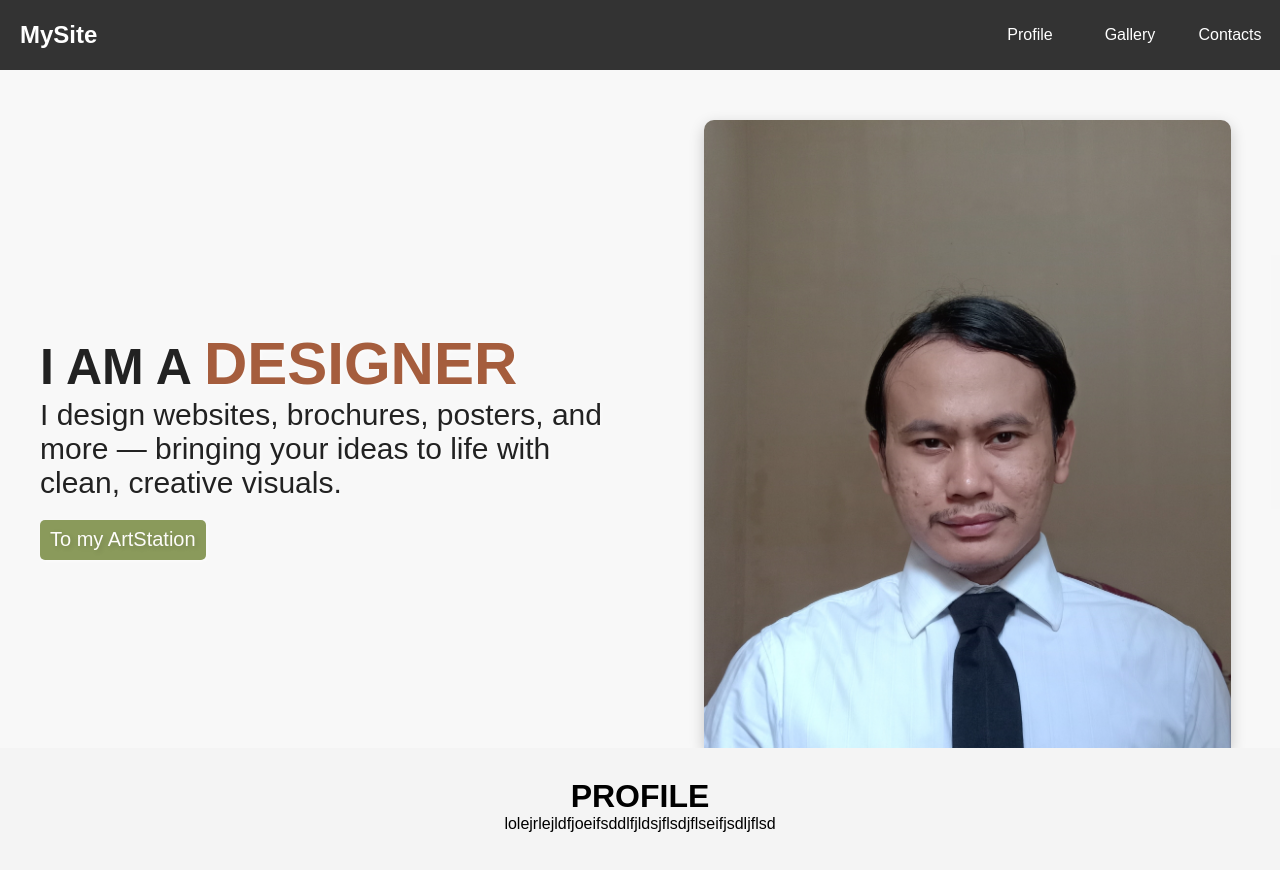
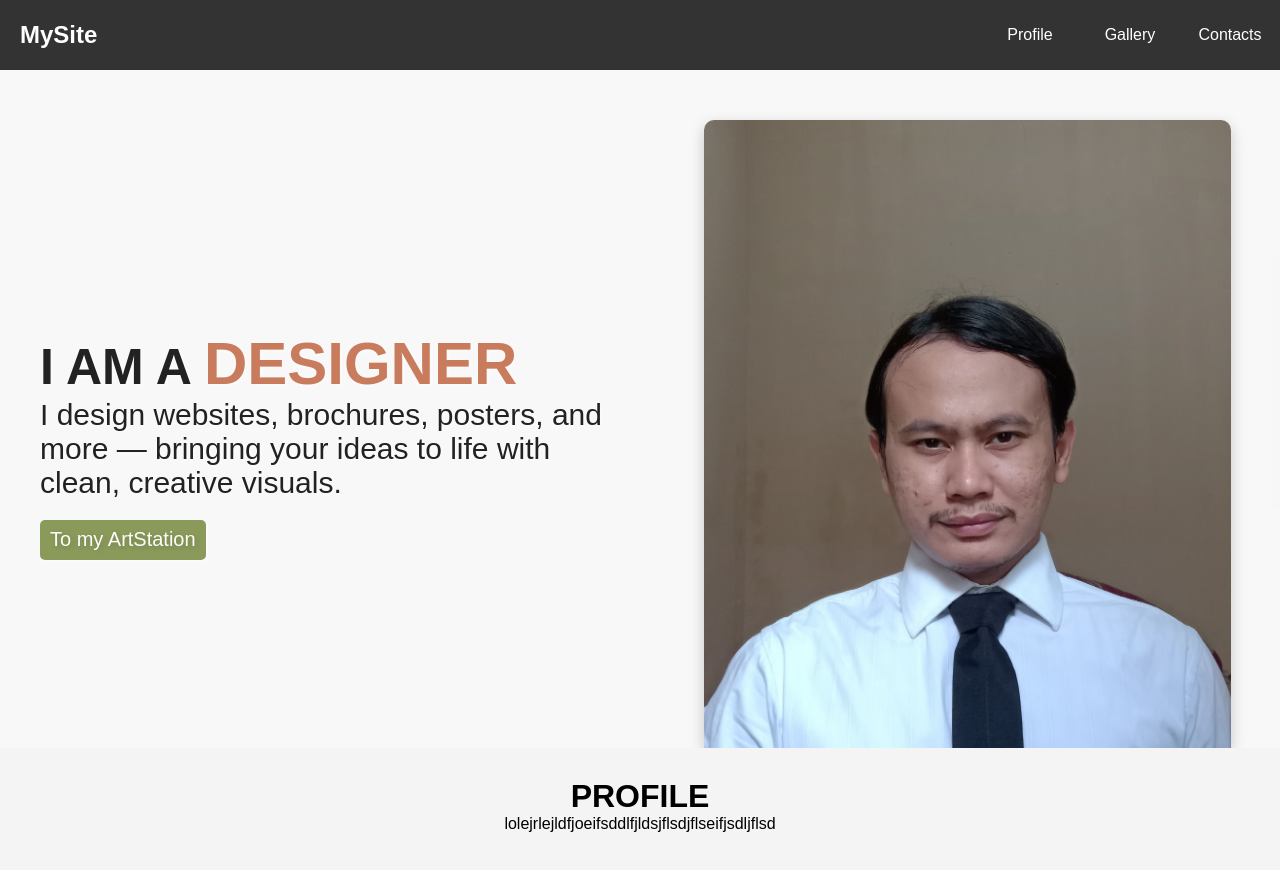
Before and after one commit to saaddudin-5520119102/saaddudin-5520119102.github.io, a plain HTML site: page index.html in a window 1280 px wide. Drawn offline with Linux system fonts and the light colour scheme.

Commit message:
29072025 08:36

```diff
--- a/style.css
+++ b/style.css
@@ -119,7 +119,8 @@
 		}
 
 		.emphasize1 {
-			color: #A55D3D;
+/*			color: #A55D3D;*/
+			color: #c97c5d;
 			font-size: 60px;
 		}
 
```
